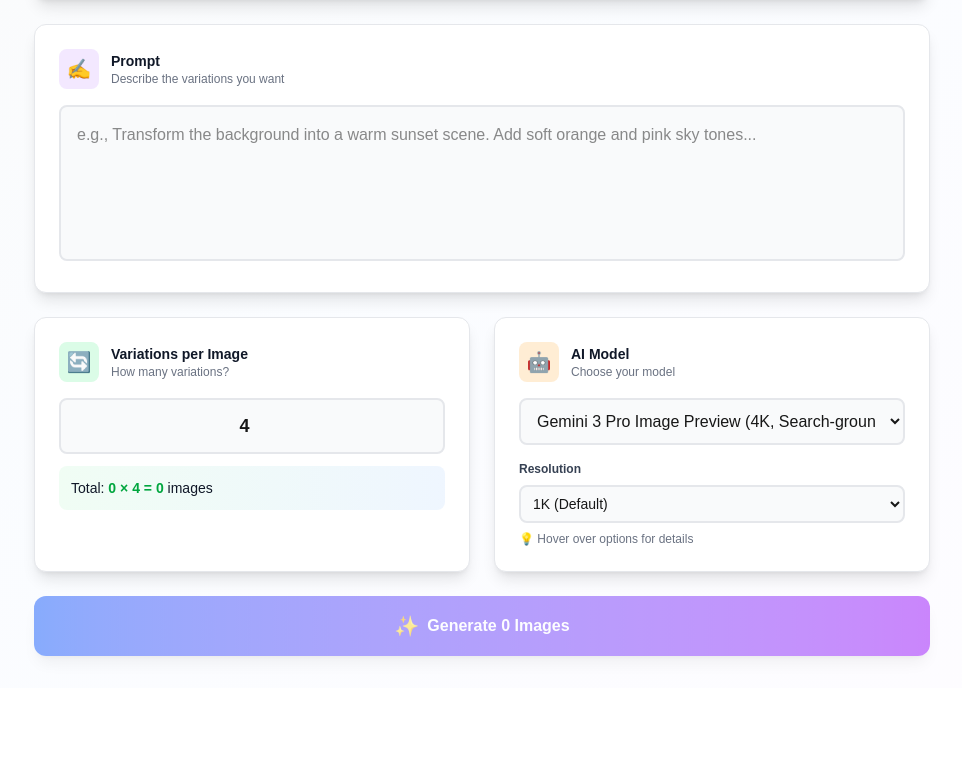
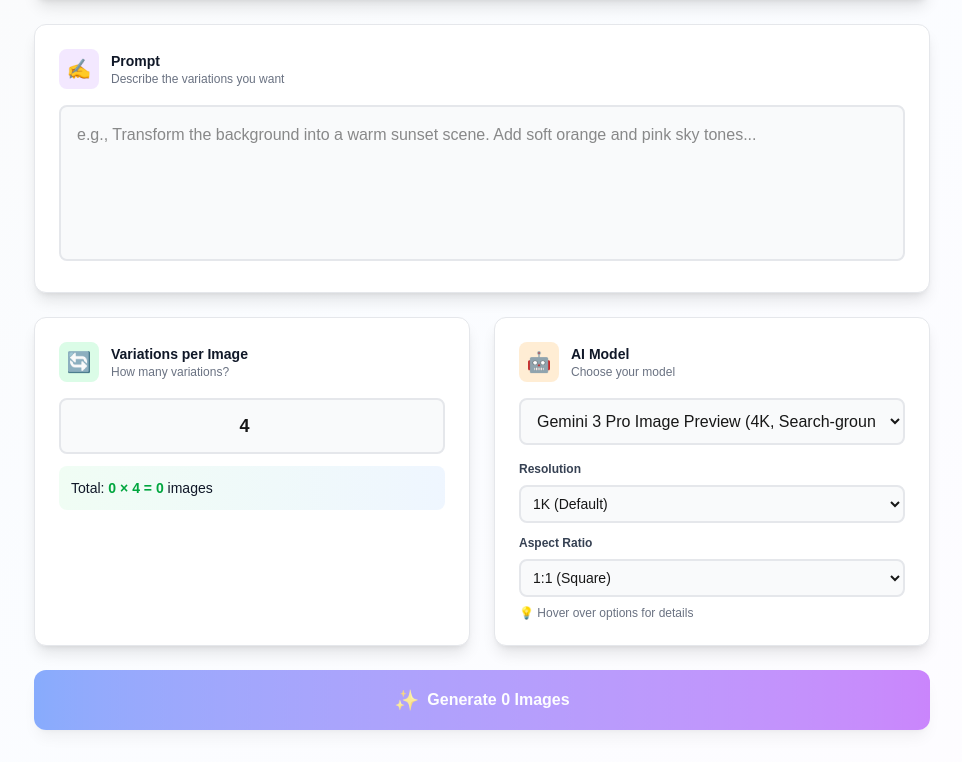
Before and after one commit to truonglengocncc/gemini-ai-generate, a Next.js app: page /automatic in a window 1280 px wide. Shown: the part 439-1201 px from the top of the page, without its empty margins (158-1120 px from the left). Before the commit the page ends 1127 px from the top, so only its background shows below. Built offline with nearby package versions, Linux system fonts and the light colour scheme.

Commit message:
Add aspect ratio selection to automatic and semi-automatic image generation workflows. Update API to handle aspect ratio in job submissions and adjust image generation functions accordingly. Enhance frontend components for improved user experience.

```diff
--- a/app/automatic/page.tsx
+++ b/app/automatic/page.tsx
@@ -10,6 +10,7 @@ export default function AutomaticPage() {
   const [numVariations, setNumVariations] = useState(4);
   const [model, setModel] = useState("gemini-3-pro-image-preview");
   const [resolution, setResolution] = useState("1K");
+  const [aspectRatio, setAspectRatio] = useState("1:1");
   const [groupId, setGroupId] = useState("");
   const [loading, setLoading] = useState(false);
   const [jobId, setJobId] = useState<string | null>(null);
@@ -97,7 +98,7 @@ export default function AutomaticPage() {
           model: model,
           config: {
             num_variations: numVariations,
-            ...(model === "gemini-3-pro-image-preview" && { resolution }),
+            ...(model === "gemini-3-pro-image-preview" && { resolution, aspect_ratio: aspectRatio }),
           },
         }),
       });
@@ -110,6 +111,7 @@ export default function AutomaticPage() {
       setNumVariations(4);
       setModel("gemini-3-pro-image-preview");
       setResolution("1K");
+      setAspectRatio("1:1");
       setFileInputKey(prev => prev + 1); // Reset file input
 
       // Keep jobId for redirect, but clear groupId
@@ -270,7 +272,8 @@ export default function AutomaticPage() {
               </option>
               </select>
               {model === "gemini-3-pro-image-preview" && (
-                <div className="mt-4">
+                <div className="mt-4 space-y-3">
+                  <div>
                     <label className="block text-xs font-semibold text-gray-700 dark:text-gray-300 mb-2">
                       Resolution
                     </label>
@@ -284,6 +287,29 @@ export default function AutomaticPage() {
                       <option value="2K">2K</option>
                       <option value="4K">4K</option>
                     </select>
+                  </div>
+                  <div>
+                    <label className="block text-xs font-semibold text-gray-700 dark:text-gray-300 mb-2">
+                      Aspect Ratio
+                    </label>
+                    <select
+                      value={aspectRatio}
+                      onChange={(e) => setAspectRatio(e.target.value)}
+                      className="w-full p-2 border-2 border-gray-200 dark:border-zinc-700 rounded-lg bg-gray-50 dark:bg-zinc-800/50 focus:border-orange-500 dark:focus:border-orange-500 focus:outline-none focus:ring-2 focus:ring-orange-200 dark:focus:ring-orange-900/50 transition-all text-sm"
+                      disabled={loading}
+                    >
+                      <option value="1:1">1:1 (Square)</option>
+                      <option value="2:3">2:3 (Portrait)</option>
+                      <option value="3:2">3:2 (Landscape)</option>
+                      <option value="3:4">3:4 (Portrait)</option>
+                      <option value="4:3">4:3 (Landscape)</option>
+                      <option value="4:5">4:5 (Portrait)</option>
+                      <option value="5:4">5:4 (Landscape)</option>
+                      <option value="9:16">9:16 (Vertical)</option>
+                      <option value="16:9">16:9 (Widescreen)</option>
+                      <option value="21:9">21:9 (Ultrawide)</option>
+                    </select>
+                  </div>
                 </div>
               )}
               <p className="text-xs text-gray-500 dark:text-gray-400 mt-2">
--- a/app/semi-automatic/page.tsx
+++ b/app/semi-automatic/page.tsx
@@ -25,6 +25,7 @@ export default function SemiAutomaticPage() {
   const [prompts, setPrompts] = useState<Prompt[]>([{ text: "", countPerRef: 1 }]);
   const [model, setModel] = useState("gemini-3-pro-image-preview");
   const [resolution, setResolution] = useState("1K");
+  const [aspectRatio, setAspectRatio] = useState("1:1");
   const [loading, setLoading] = useState(false);
   const [queue, setQueue] = useState<any[]>([]);
   const [queueLoading, setQueueLoading] = useState(false);
@@ -224,7 +225,7 @@ export default function SemiAutomaticPage() {
           model: model,
           config: {
             images_per_prompt: imagesPerPrompt,
-            ...(model === "gemini-3-pro-image-preview" && { resolution }),
+            ...(model === "gemini-3-pro-image-preview" && { resolution, aspect_ratio: aspectRatio }),
           },
         }),
       });
@@ -237,6 +238,7 @@ export default function SemiAutomaticPage() {
       setPrompts([{ text: "", countPerRef: 1 }]);
       setModel("gemini-3-pro-image-preview"); // Reset model to default
       setResolution("1K"); // Reset resolution to default
+      setAspectRatio("1:1"); // Reset aspect ratio to default
     } catch (error) {
       console.error("Failed to submit jobs:", error);
       alert("Failed to submit jobs");
@@ -361,7 +363,8 @@ export default function SemiAutomaticPage() {
                   </option>
                 </select>
                 {model === "gemini-3-pro-image-preview" && (
-                  <div className="mt-3">
+                  <div className="mt-3 space-y-3">
+                    <div>
                       <label className="block text-xs font-semibold text-gray-700 dark:text-gray-300 mb-2">
                         Resolution
                       </label>
@@ -375,6 +378,29 @@ export default function SemiAutomaticPage() {
                         <option value="2K">2K</option>
                         <option value="4K">4K</option>
                       </select>
+                    </div>
+                    <div>
+                      <label className="block text-xs font-semibold text-gray-700 dark:text-gray-300 mb-2">
+                        Aspect Ratio
+                      </label>
+                      <select
+                        value={aspectRatio}
+                        onChange={(e) => setAspectRatio(e.target.value)}
+                        className="w-full p-2 border-2 border-gray-200 dark:border-zinc-700 rounded-lg bg-gray-50 dark:bg-zinc-800/50 focus:border-orange-500 dark:focus:border-orange-500 focus:outline-none focus:ring-2 focus:ring-orange-200 dark:focus:ring-orange-900/50 transition-all text-sm"
+                        disabled={loading}
+                      >
+                        <option value="1:1">1:1 (Square)</option>
+                        <option value="2:3">2:3 (Portrait)</option>
+                        <option value="3:2">3:2 (Landscape)</option>
+                        <option value="3:4">3:4 (Portrait)</option>
+                        <option value="4:3">4:3 (Landscape)</option>
+                        <option value="4:5">4:5 (Portrait)</option>
+                        <option value="5:4">5:4 (Landscape)</option>
+                        <option value="9:16">9:16 (Vertical)</option>
+                        <option value="16:9">16:9 (Widescreen)</option>
+                        <option value="21:9">21:9 (Ultrawide)</option>
+                      </select>
+                    </div>
                   </div>
                 )}
                 <p className="text-xs text-gray-500 dark:text-gray-400 mt-2">
```
Also changed, not shown: 1 other file (tests, documents, lock files or other folders). Lines whose indentation alone changed are shown as unchanged.
